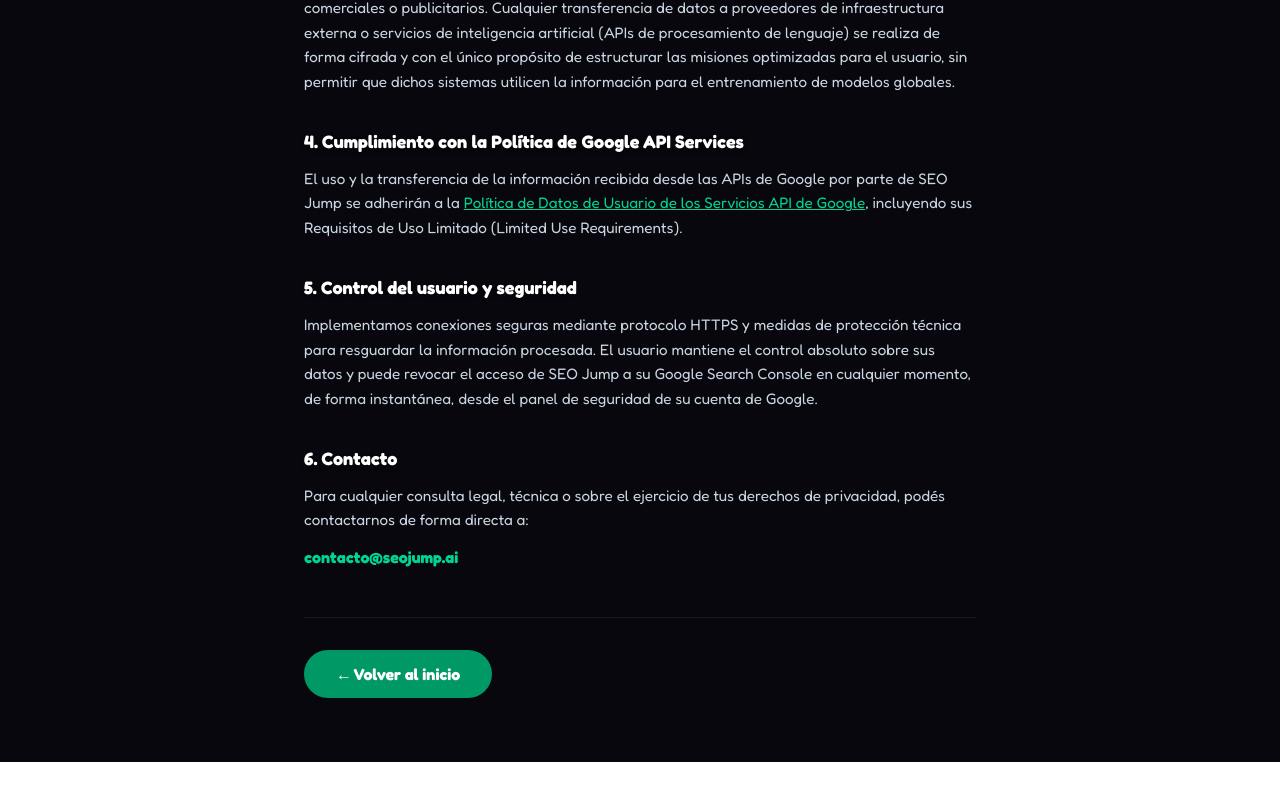
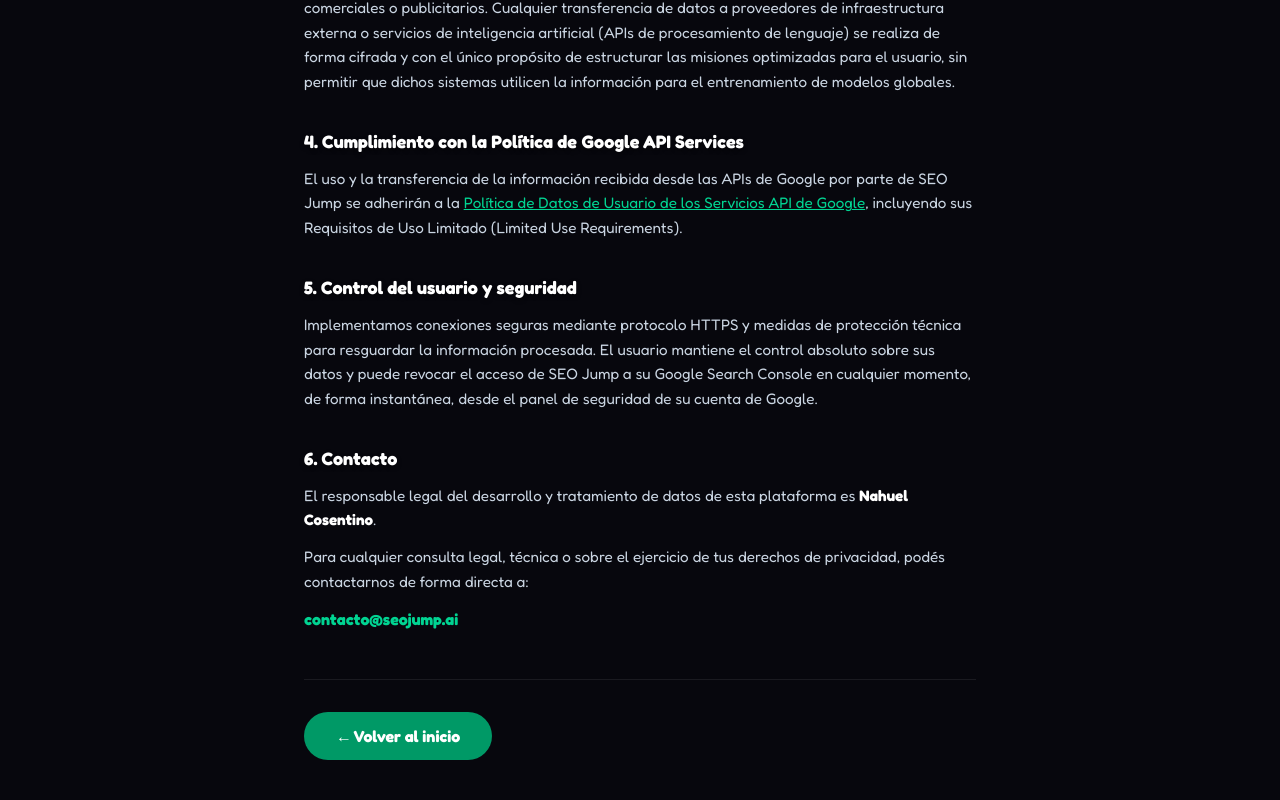
Before and after one commit to jonasnahuel-SEOJUMP/SeoJump, a Next.js app: page /privacidad in a window 1280 px wide. Shown: the part 1082-1882 px from the top of the page. Before the commit the page ends 1844 px from the top, so only its background shows below. Built offline with nearby package versions, Linux system fonts and the light colour scheme.

Commit message:
content: add responsible party name to privacy policy contact section

```diff
--- a/src/app/privacidad/page.js
+++ b/src/app/privacidad/page.js
@@ -72,6 +72,7 @@ export default function PrivacidadPage() {
 
           <div className="space-y-3">
             <h2 className="text-white font-black text-lg">6. Contacto</h2>
+            <p>El responsable legal del desarrollo y tratamiento de datos de esta plataforma es <strong className="text-white">Nahuel Cosentino</strong>.</p>
             <p>Para cualquier consulta legal, técnica o sobre el ejercicio de tus derechos de privacidad, podés contactarnos de forma directa a:</p>
             <p className="text-emerald-400 font-bold text-base">contacto@seojump.ai</p>
           </div>
```
